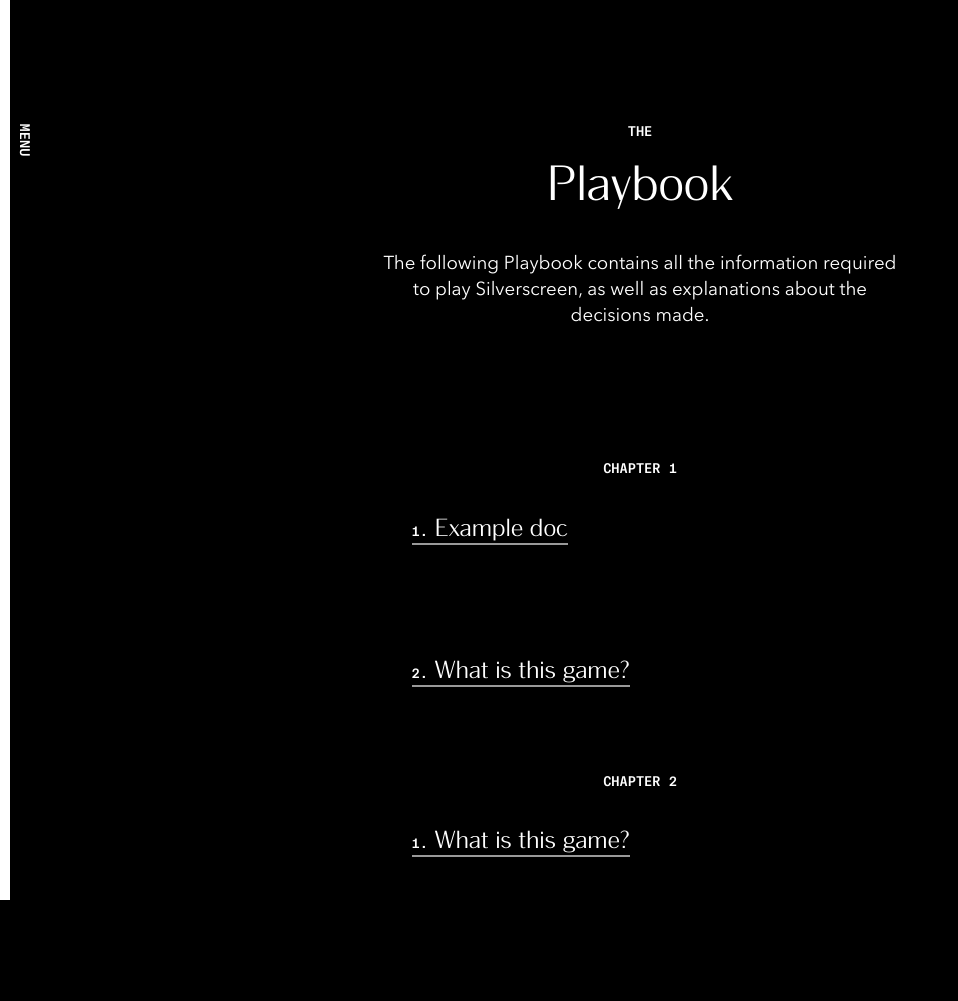
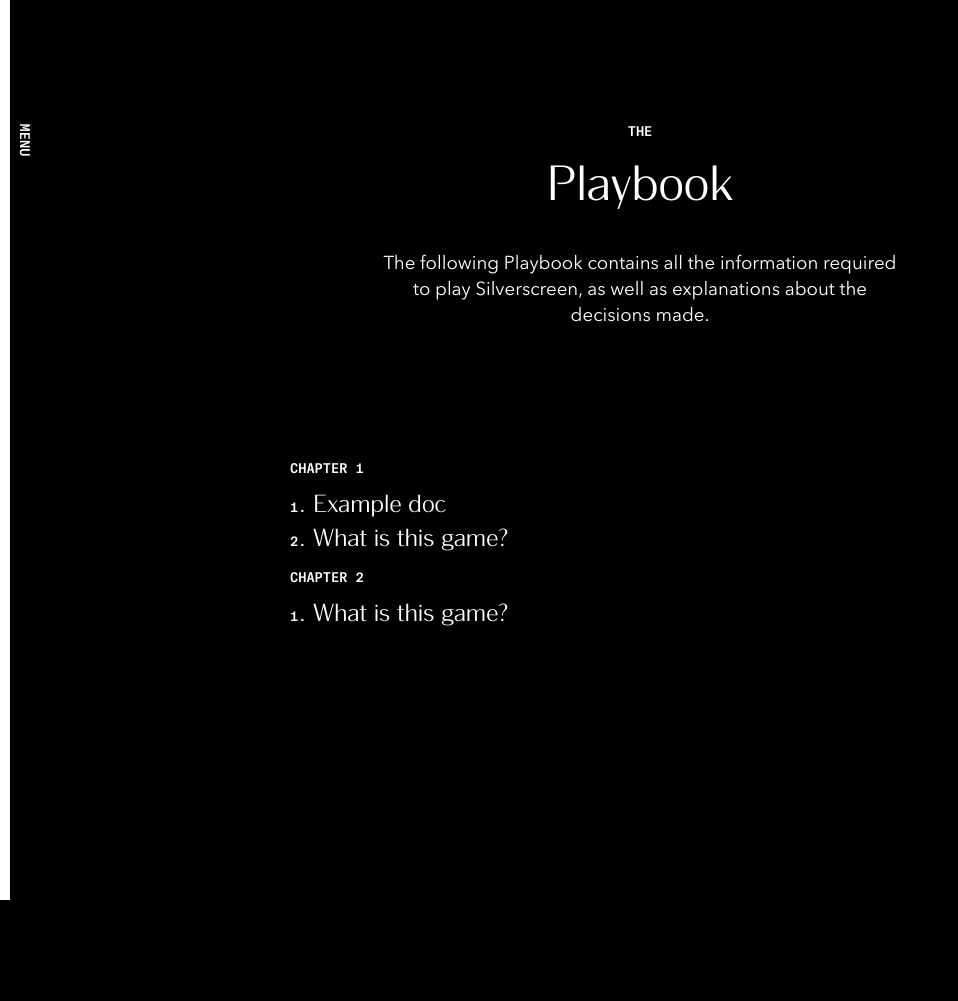
Before and after one commit to HoloPollock/FilmRPG, a Jekyll site: the page built from Playbook.html, in a window 1280 px wide. Shown: the whole page, without its empty margins (0-958 px from the left). Built offline with Jekyll 4.4.1, drawn with Linux system fonts in a browser that asks for light colours; after the commit the page ends 900 px from its top, so only the background shows below that.

Commit message:
add links and adjust centering

```diff
--- a/Playbook.html
+++ b/Playbook.html
@@ -17,13 +17,13 @@ permalink: /Playbook/
     </div>
 </div>
 
-<div class="content">
+<div class="page-navigation">
     {% for post in site.posts reversed %}
     {% if post.chapter != post.previous.chapter %}
-    <h3 class="chapter">Chapter {{ post.chapter }}</h3>
+    <h3 class="chapter" style="text-align:left;">Chapter {{ post.chapter }}</h3>
     {% endif %}
-    <div class="page-navigation">
-        <a class="prev" href=""><span class="chapter">{{ post.section }}.</span> {{ post.title }}</a>
+    <div class="page-navigation" style="margin-bottom:0;">
+        <a class="prev" href="{{ post.url }}" style="margin:0;"><span class="chapter">{{ post.section }}.</span> {{ post.title }}</a>
     </div>
     {% endfor %}
 </div>
```
